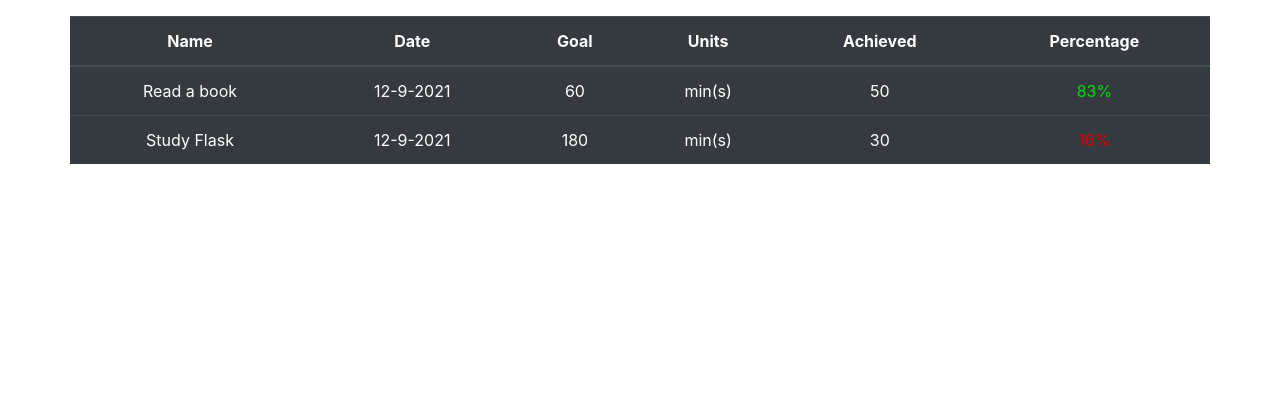
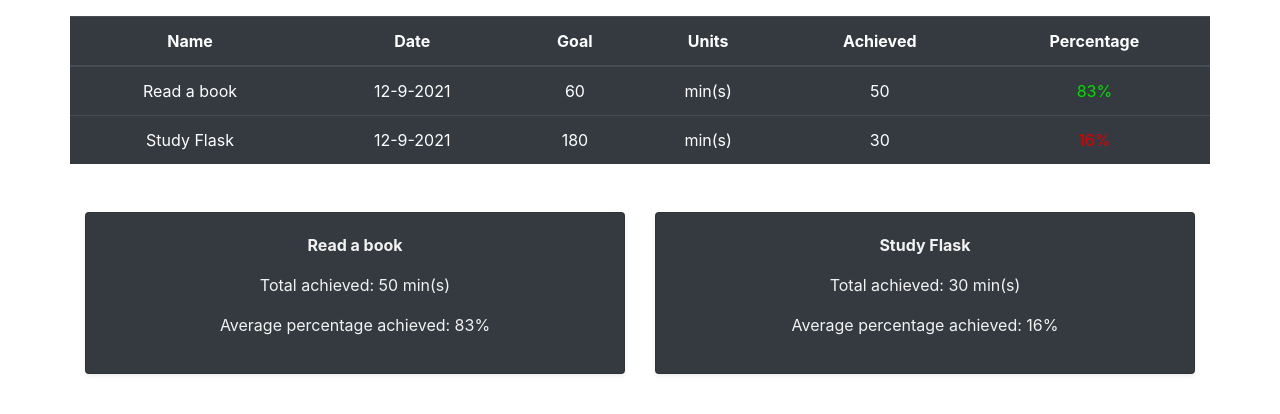
Before and after one commit to AlexisAndradeDev/habit-tracker, a Flask app: page /history in a window 1280 px wide. Shown: the part 56-470 px from the top of the page. Run offline with Flask 2, Linux system fonts and the light colour scheme; data comes from the database, SQL or seed files in the repository; both versions use the stored data as it was after the commit; some libraries are stand-ins or nearby versions.

Commit message:
Add to history page: total achieved and average percentage achieved of habits

```diff
--- a/habit_tracker/routes.py
+++ b/habit_tracker/routes.py
@@ -4,6 +4,7 @@ from flask.templating import render_template
 from habit_tracker.forms import CreateHabitForm, ModifyAchievedForm, ModifyForm, DeleteHabitForm
 from habit_tracker.models import Habit, HabitHistory
 from habit_tracker import db
+from sqlalchemy import func
 
 main = Blueprint("main", __name__)
 
@@ -74,7 +75,9 @@ def habits_page():
         habit = Habit.query.filter_by(name=habit_name).first()
 
         last_record = habit.history[-1]
-        last_record_date_is_today = local_datetime_is_today(last_record.local_timezone_date)
+        last_record_date_is_today = local_datetime_is_today(
+            last_record.local_timezone_date
+        )
 
         # get habit's today's 'achieved' value and today's record
         if last_record_date_is_today:
@@ -95,7 +98,9 @@ def habits_page():
             goal = int(goal) if goal else 0
             units = request.form.get("units")
 
-            weekdays_selected = get_weekdays_from_weekdays_selector(f"weekday-$&day&$-habit-{habit.name}")
+            weekdays_selected = get_weekdays_from_weekdays_selector(
+                f"weekday-$&day&$-habit-{habit.name}"
+            )
 
             habit.goal = goal
             habit.units = units
@@ -124,7 +129,9 @@ def habits_page():
         units = create_habit_form.units.data
         goal = create_habit_form.goal.data
 
-        weekdays_selected = get_weekdays_from_weekdays_selector(f"weekday-$&day&$-habit-new")
+        weekdays_selected = get_weekdays_from_weekdays_selector(
+            f"weekday-$&day&$-habit-new"
+        )
 
         habit = Habit(name=habit_name, units=units, goal=goal,
             days_of_the_week=weekdays_selected)
@@ -153,4 +160,17 @@ def habits_page():
 def history_page():
     if request.method == "GET":
         habits_history = HabitHistory.query.all()
-        return render_template("history.html", habits_history=habits_history)
+        achieved_sumations, percentage_achieved_averages = {}, {}
+        for habit_record in habits_history:
+            achieved_sumation = HabitHistory.query.filter_by(
+                name=habit_record.name).with_entities(
+                func.sum(HabitHistory.achieved).label("total")).first().total
+            average_percentage_achieved = \
+                int(habit_record.percentage_achieved / HabitHistory.query.filter_by(
+                name=habit_record.name).count())
+            achieved_sumations[habit_record.name] = achieved_sumation
+            percentage_achieved_averages[habit_record.name] = average_percentage_achieved
+
+        return render_template("history.html", habits_history=habits_history,
+            achieved_sumations=achieved_sumations,
+            percentage_achieved_averages=percentage_achieved_averages, zip=zip)
--- a/habit_tracker/templates/habits.html
+++ b/habit_tracker/templates/habits.html
@@ -10,7 +10,7 @@
         <div class="row flex-fill" style="margin: 1rem 0 1rem 0;">
             <div class="col-4">
                 {% include "includes/create_habit_modal.html" %}
-                <div class="card shadow-sm" class="margin: 0px; padding: 0px;">
+                <div class="card shadow-sm" style="margin: 0px; padding: 0px;">
                     <button class="btn btn-outline btn-success" data-toggle="modal"
                             data-target="#Modal-CreateHabit">
                         Create new habit
--- a/habit_tracker/templates/history.html
+++ b/habit_tracker/templates/history.html
@@ -43,8 +43,21 @@
                 </tbody>
             </table>
         </div>
-        <div class="row flex-fill">
+        <div class="row flex-fill" style="margin-top: 2rem;">
             <!-- Total achieved quantity of each habit -->
+            {% for habit_record, achieved_sumation, average_percentage_achieved in zip(habits_history, achieved_sumations.items(), percentage_achieved_averages.items()) %}
+            <div class="col-6">
+                <div class="card shadow-sm text-center bg-dark">
+                    <div class="card-body">
+                        <div class="card-text">
+                            <p style="color: #f2f2f2; font-weight: bold;">{{ habit_record.name }}</p>
+                            <p style="color: #f2f2f2;">Total achieved: {{ achieved_sumation[1] }} {{ habit_record.units }}</p>
+                            <p style="color: #f2f2f2;">Average percentage achieved: {{ average_percentage_achieved[1] }}%</p>
+                        </div>
+                    </div>
+                </div>
+            </div>
+            {% endfor %}
         </div>
     </div>
 {% endblock %}
```
Also changed, not shown: habit_tracker/database.db.
